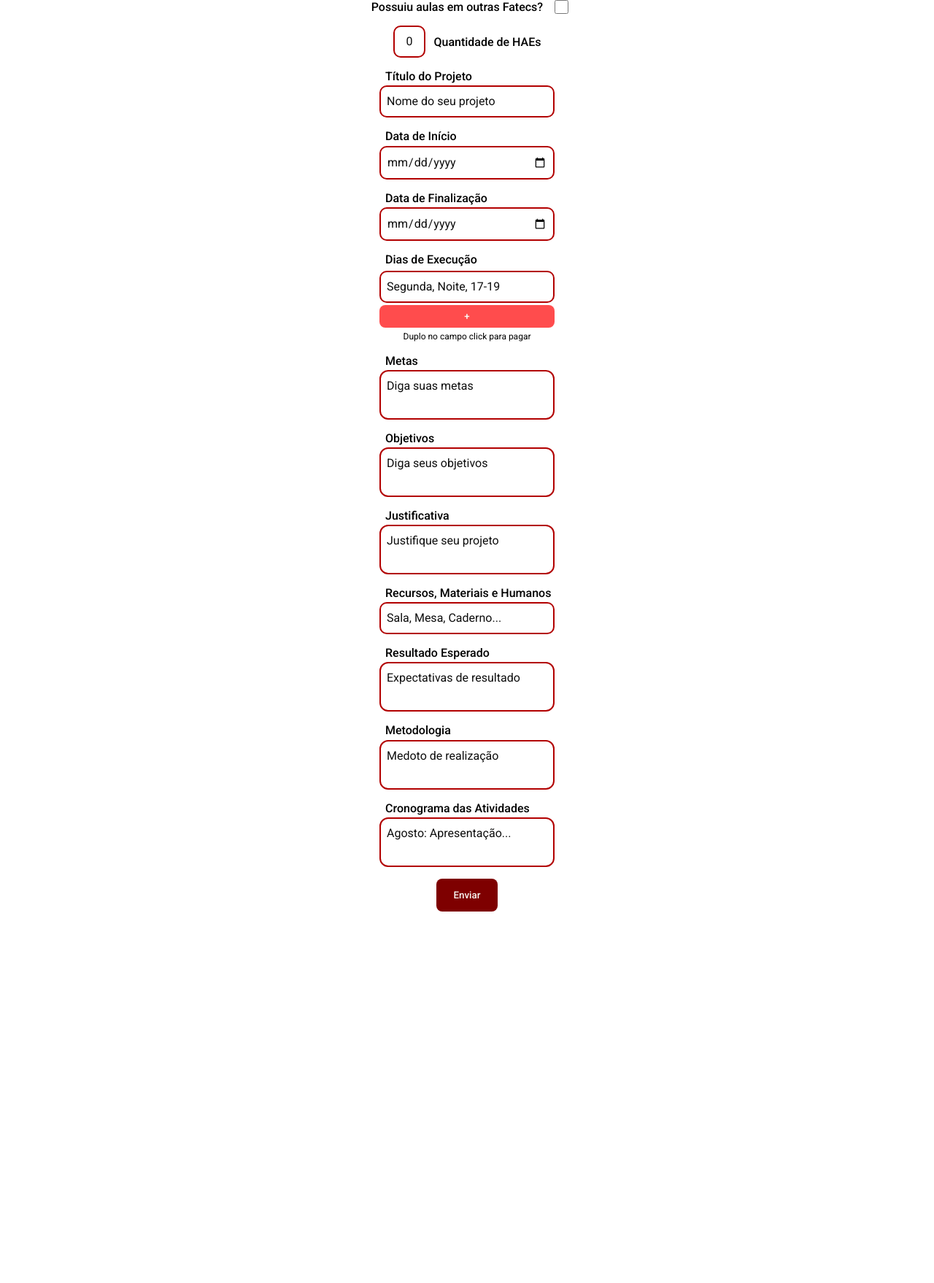
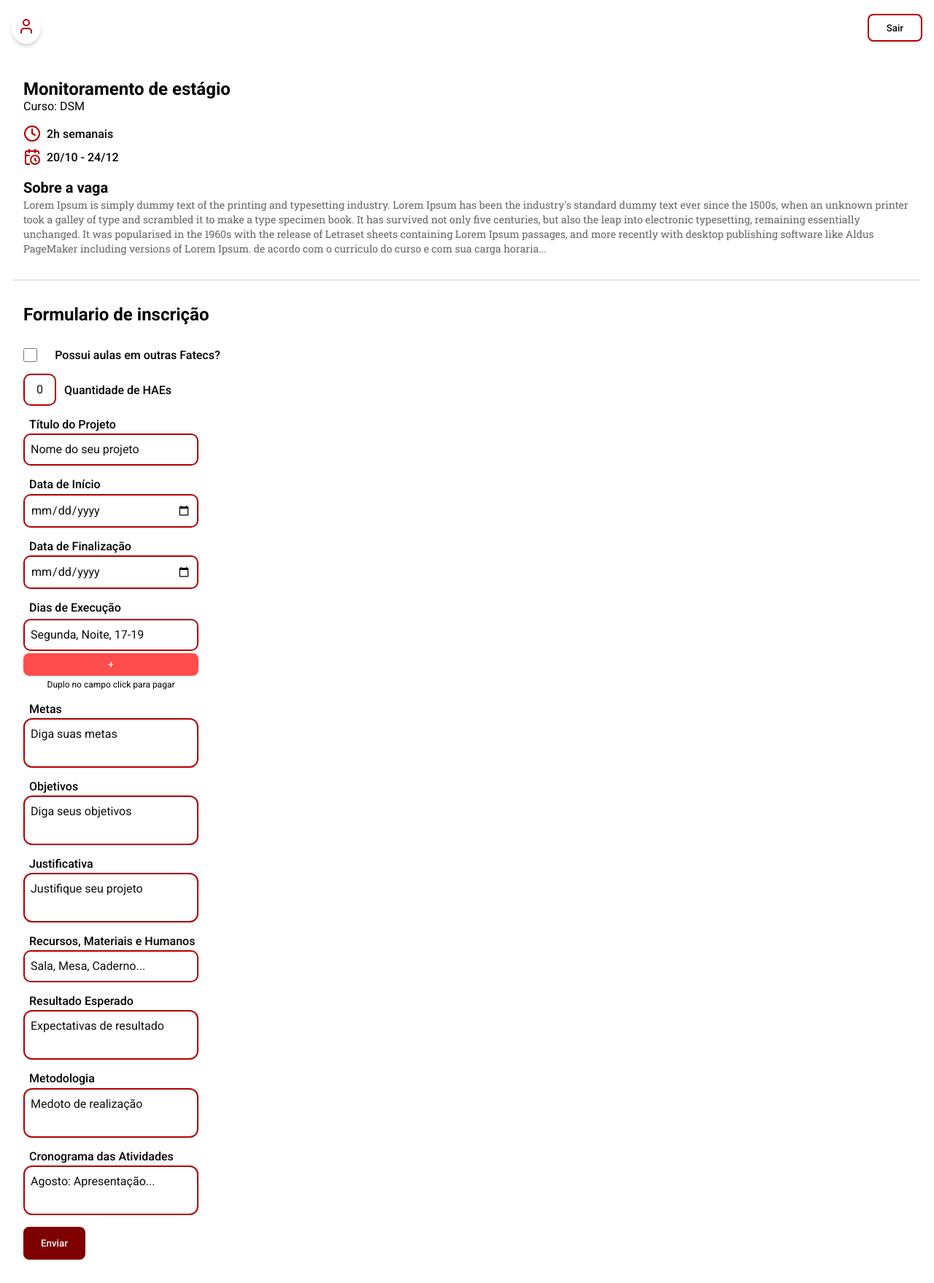
Before and after one commit to DaniloAlvesantos/Fatec-PI-1, a PHP site: page /pages/hae_formulario.html in a window 1280 px wide. Shown: the whole page at 73% size. Before the commit the page ends 1249 px from the top, so only its background shows below. Run offline with PHP 8.4, Linux system fonts and the light colour scheme.

Commit message:
new functions on subscription form

```diff
--- a/src/pages/hae_formulario.html
+++ b/src/pages/hae_formulario.html
@@ -10,10 +10,58 @@
     <script src="../scripts/form-inscricao.js"></script>
   </head>
   <body>
+    <header class="header">
+      <div class="user">
+        <img src="../public/icons/user.svg" alt="" />
+      </div>
+      <button
+        class="button-primary-outline"
+        style="--button-border: var(--fatec-red-500)"
+      >
+        Sair
+      </button>
+    </header>
+    <section id="hae-section">
+      <div id="hae-container">
+        <div>
+          <h1>Monitoramento de estágio</h1>
+          <p>Curso: DSM</p>
+        </div>
+        <div class="hae-container-header">
+          <span class="hae-container-header-info">
+            <img src="../public/icons/clock.svg" alt="" />
+            <p>2h semanais</p>
+          </span>
+          <span class="hae-container-header-info">
+            <img src="../public/icons/calendar-clock.svg" alt="" />
+            <p>20/10 - 24/12</p>
+          </span>
+        </div>
+      </div>
+
+      <div id="about-container">
+        <h3>Sobre a vaga</h3>
+        <p>
+          Lorem Ipsum is simply dummy text of the printing and typesetting
+          industry. Lorem Ipsum has been the industry's standard dummy text ever
+          since the 1500s, when an unknown printer took a galley of type and
+          scrambled it to make a type specimen book. It has survived not only
+          five centuries, but also the leap into electronic typesetting,
+          remaining essentially unchanged. It was popularised in the 1960s with
+          the release of Letraset sheets containing Lorem Ipsum passages, and
+          more recently with desktop publishing software like Aldus PageMaker
+          including versions of Lorem Ipsum. de acordo com o curriculo do curso
+          e com sua carga horaria...
+        </p>
+      </div>
+    </section>
+    <hr />
+    <section id="form-section">
+      <h2 class="form-title">Formulario de inscrição</h2>
       <form onsubmit="handleSubmit(event)" id="form-subscription">
         <span class="checkfield">
-        <label for="outras-fatecs">Possuiu aulas em outras Fatecs?</label>
           <input type="checkbox" id="outras-fatecs" name="outras-fatecs" />
+          <label for="outras-fatecs">Possui aulas em outras Fatecs?</label>
         </span>
 
         <span class="form-field-line">
@@ -182,5 +230,6 @@
           Enviar
         </button>
       </form>
+    </section>
   </body>
 </html>
--- a/src/scripts/form-inscricao.js
+++ b/src/scripts/form-inscricao.js
@@ -16,9 +16,17 @@ function addInput() {
 
 function removeInput(input) {
   const container = document.querySelector("#container-inputs");
+  const button = document.querySelector("#addInputButton");
 
   if (input.getAttribute("id") === "dia-execucao1") {
     return;
+  }
+
+  if (
+    container.querySelectorAll("input").length < 4 &&
+    button.hasAttribute("disabled") === true
+  ) {
+    button.removeAttribute("disabled");
   }
 
   container.removeChild(input);
--- a/src/styles/components.css
+++ b/src/styles/components.css
@@ -1,3 +1,17 @@
+.header {
+  display: flex;
+  align-items: center;
+  justify-content: space-between;
+
+  padding: 1rem;
+}
+
+.user {
+  padding: .5rem;
+  border-radius: 100%;
+  box-shadow: 0 4px 4px #00000025;
+}
+
 .button-primary {
   background: var(--button-color);
   color: var(--fatec-white-500);
@@ -22,6 +36,28 @@
 .button-primary:disabled {
   pointer-events: none;
   background: #cccccc;
+}
+
+.button-primary-outline {
+  background: none;
+  color: var(--fatec-dark-500);
+
+  padding: 0.6rem 1.5rem;
+
+  border: 2px solid var(--button-border);
+  border-radius: 8px;
+
+  font-family: "Roboto", sans-serif;
+  font-weight: 500;
+
+  cursor: pointer;
+
+  transition: background ease 400ms;
+}
+
+.button-primary-outline:hover {
+  color: var(--fatec-white-500);
+  background: var(--button-border);
 }
 
 .button-secondary {
--- a/src/styles/formulario.css
+++ b/src/styles/formulario.css
@@ -1,9 +1,97 @@
+#hae-section {
+  display: flex;
+  flex-direction: column;
+  padding: 2rem;
+}
+
+#hae-container {
+  display: inherit;
+  flex-direction: column;
+  gap: 1rem;
+
+  font-family: "Roboto", sans-serif;
+}
+
+#hae-container > p {
+  font-weight: 500;
+}
+
+.hae-container-header {
+  display: flex;
+  flex-direction: column;
+  gap: .5rem;
+}
+
+.hae-container-header-info {
+  display: flex;
+  align-items: center;
+  gap: .5rem;
+
+  font-weight: 500;
+}
+
+#about-container {
+  margin-top: 1rem;
+}
+
+#about-container h3 {
+  font-size: var(--text-xl-font-size);
+  line-height: var(--text-xl-line-height);
+  font-family: "Roboto", sans-serif;
+}
+
+#about-container p {
+  font-family: "Roboto Slab";
+  font-size: var(--text-sm-font-size);
+  line-height: var(--text-sm-line-height);
+  color: var(--fatec-gray-500);
+}
+
+hr {
+  width: 97%;
+  border-top: 1px solid #DADADA;
+  border-radius: 5px;
+
+  margin: 0 auto;
+}
+
+#form-section {
+  display: flex;
+  flex-direction: column;
+  padding: 2rem;
+}
+
+.form-title {
+  font-family: "Roboto", sans-serif;
+  font-size: var(--text-2xl-font-size);
+  line-height: var(--text-xl-line-height);
+
+  margin-bottom: 2rem;
+}
+
 form {
   display: flex;
   align-items: center;
-  justify-content: left;
   flex-direction: column;
   gap: 1rem;
+}
+
+@media (min-width: 768px) {
+  form {
+    align-items: start;
+  }
+
+  form input[type="text"],
+  input[type="date"],
+  textarea {
+    width: 20rem;
+  }
+
+  form input[type="checkbox"] {
+    width: 2rem;
+    height: 2rem;
+  }
+
 }
 
 form input[type="checkbox"] {
```
Also changed, not shown: src/public/icons/calendar-clock.svg (added), src/public/icons/clock.svg (added), src/public/icons/user.svg (added). Lines whose indentation alone changed are shown as unchanged.
